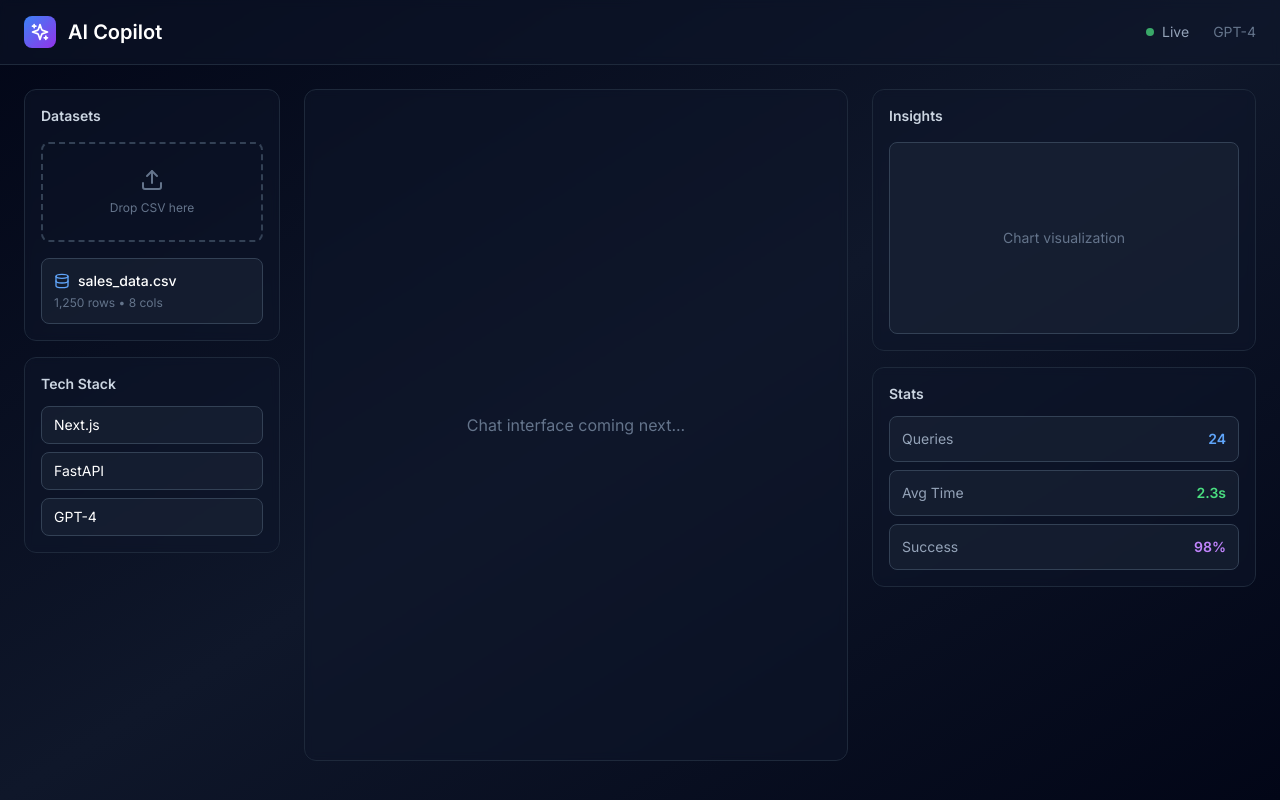
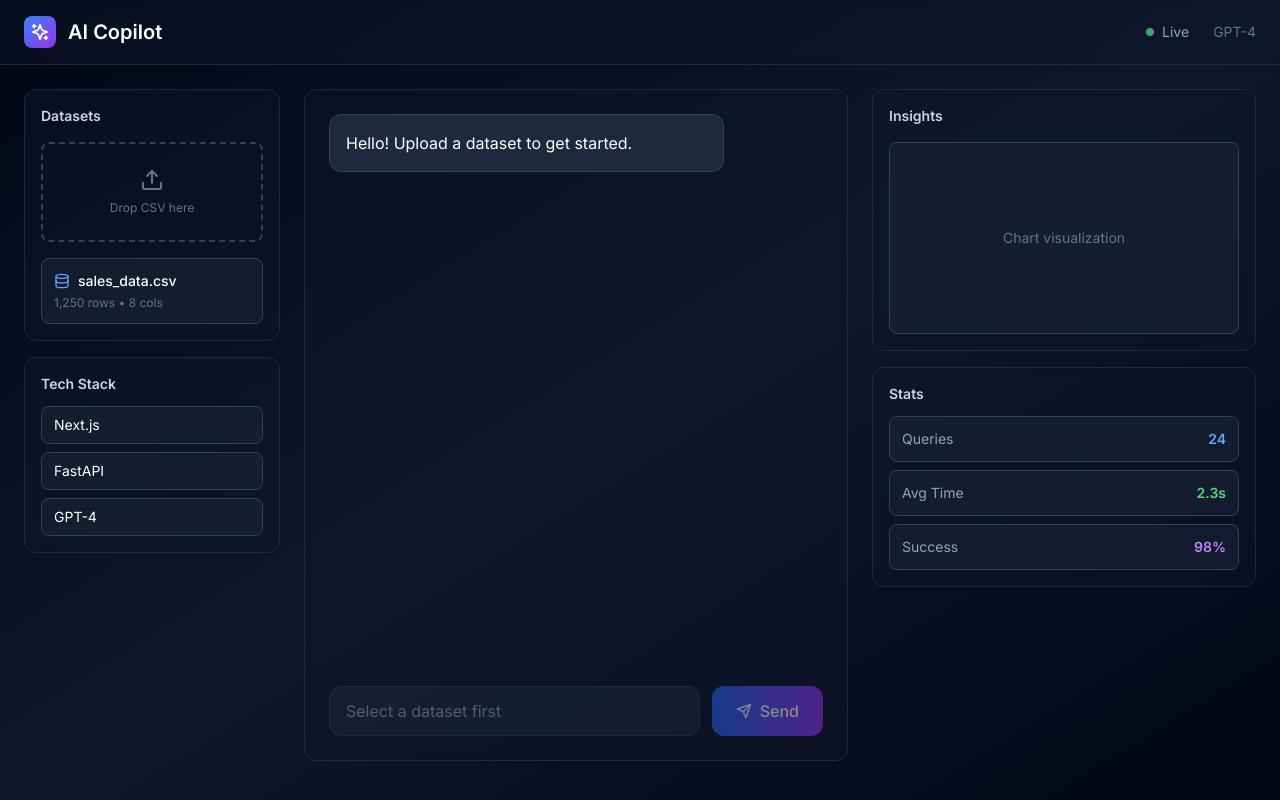
Before and after one commit to Prajwal0422/AI-Copilot-for-Data-Analysis, a Next.js app in the folder frontend/: page / in a window 1280 px wide. Built offline with nearby package versions, Linux system fonts and the light colour scheme.

Commit message:
feat: add functional chat interface with message handling

```diff
--- a/frontend/app/page.tsx
+++ b/frontend/app/page.tsx
@@ -1,8 +1,30 @@
 "use client";
 
-import { Sparkles, Upload, Database } from "lucide-react";
+import { useState } from "react";
+import { Sparkles, Upload, Database, Send } from "lucide-react";
 
 export default function Home() {
+  const [messages, setMessages] = useState([
+    { id: 1, role: "assistant", content: "Hello! Upload a dataset to get started." }
+  ]);
+  const [input, setInput] = useState("");
+  const [selectedDataset, setSelectedDataset] = useState<string | null>(null);
+
+  const handleSend = () => {
+    if (!input.trim() || !selectedDataset) return;
+
+    setMessages([...messages, { id: Date.now(), role: "user", content: input }]);
+    setInput("");
+
+    setTimeout(() => {
+      setMessages(prev => [...prev, {
+        id: Date.now(),
+        role: "assistant",
+        content: "Analysis complete! Your data shows a 23% increase in Q4 revenue."
+      }]);
+    }, 1000);
+  };
+
   return (
     <div className="min-h-screen bg-gradient-to-br from-slate-950 via-slate-900 to-slate-950">
       {/* Top Navigation */}
@@ -31,12 +53,19 @@ export default function Home() {
           <div className="bg-slate-900/50 backdrop-blur-sm border border-slate-800 rounded-xl p-4">
             <h3 className="text-sm font-semibold mb-4 text-slate-300">Datasets</h3>
 
-            <div className="border-2 border-dashed border-slate-700 rounded-lg p-6 text-center mb-4">
+            <div className="border-2 border-dashed border-slate-700 rounded-lg p-6 text-center hover:border-blue-500/50 transition-colors cursor-pointer mb-4">
               <Upload className="w-6 h-6 mx-auto mb-2 text-slate-500" />
               <p className="text-xs text-slate-500">Drop CSV here</p>
             </div>
 
-            <div className="p-3 rounded-lg bg-slate-800/50 border border-slate-700">
+            <div
+              onClick={() => setSelectedDataset("1")}
+              className={`p-3 rounded-lg cursor-pointer transition-all ${
+                selectedDataset === "1"
+                  ? "bg-blue-500/20 border-2 border-blue-500"
+                  : "bg-slate-800/50 border border-slate-700 hover:bg-slate-800"
+              }`}
+            >
               <div className="flex items-center gap-2 mb-1">
                 <Database className="w-4 h-4 text-blue-400" />
                 <span className="text-sm font-medium">sales_data.csv</span>
@@ -58,9 +87,39 @@ export default function Home() {
         </div>
 
         {/* Center - Chat */}
-        <div className="flex-1 bg-slate-900/50 backdrop-blur-sm border border-slate-800 rounded-xl p-6">
-          <div className="h-full flex items-center justify-center">
-            <p className="text-slate-500">Chat interface coming next...</p>
+        <div className="flex-1 bg-slate-900/50 backdrop-blur-sm border border-slate-800 rounded-xl p-6 flex flex-col">
+          <div className="flex-1 overflow-y-auto mb-4 space-y-3">
+            {messages.map((msg) => (
+              <div
+                key={msg.id}
+                className={`p-4 rounded-xl max-w-[80%] ${
+                  msg.role === "user"
+                    ? "ml-auto bg-blue-600 text-white"
+                    : "bg-slate-800 border border-slate-700"
+                }`}
+              >
+                {msg.content}
+              </div>
+            ))}
+          </div>
+
+          <div className="flex gap-3">
+            <input
+              value={input}
+              onChange={(e) => setInput(e.target.value)}
+              onKeyPress={(e) => e.key === "Enter" && handleSend()}
+              placeholder={selectedDataset ? "Ask your data anything..." : "Select a dataset first"}
+              disabled={!selectedDataset}
+              className="flex-1 px-4 py-3 bg-slate-800 border border-slate-700 rounded-xl outline-none focus:border-blue-500 focus:ring-2 focus:ring-blue-500/20 transition-all disabled:opacity-50"
+            />
+            <button
+              onClick={handleSend}
+              disabled={!input.trim() || !selectedDataset}
+              className="px-6 py-3 bg-gradient-to-r from-blue-600 to-purple-600 rounded-xl font-medium hover:from-blue-500 hover:to-purple-500 transition-all disabled:opacity-50 disabled:cursor-not-allowed flex items-center gap-2"
+            >
+              <Send className="w-4 h-4" />
+              Send
+            </button>
           </div>
         </div>
 
```
